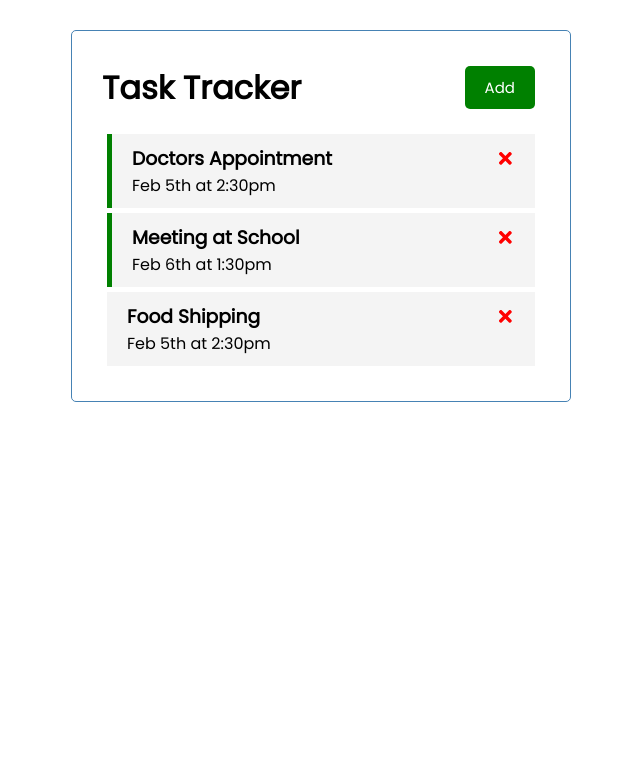
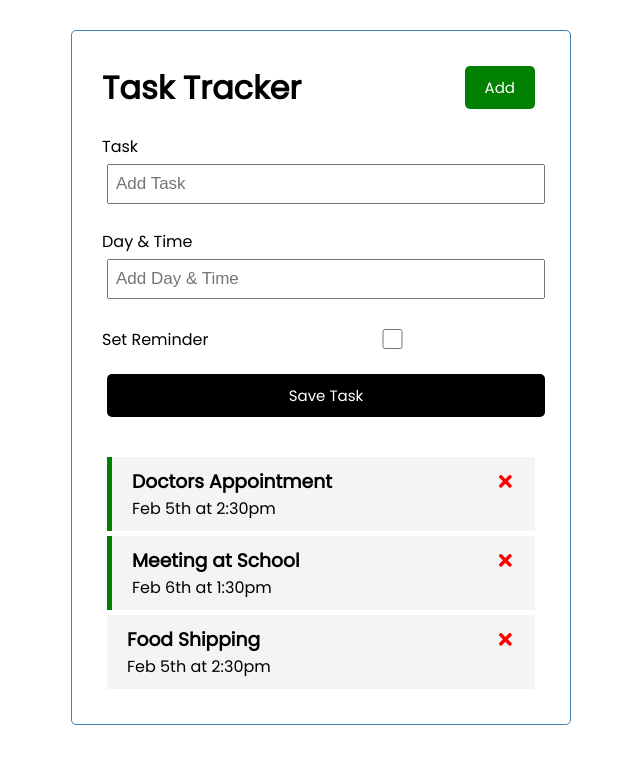
Before and after one commit to gbejula/task-tracker, a React (Create React App) app: page / in a window 1280 px wide. Shown: the top 764 px of the page, without its empty margins (319-959 px from the left). Built offline with nearby package versions, Linux system fonts and the light colour scheme.

Commit message:
added functionality for adding a task

```diff
--- a/src/App.js
+++ b/src/App.js
@@ -1,6 +1,7 @@
 import { useState } from 'react';
 import Header from './components/Header';
 import Tasks from './components/Tasks';
+import AddTask from './components/AddTask';
 
 function App() {
   const [tasks, setTasks] = useState([
@@ -24,6 +25,14 @@
     },
   ]);
 
+  // add Task
+  const addTask = task => {
+    const id = Math.floor(Math.random() * 10000) + 1;
+
+    const newTask = { id, ...task };
+    setTasks([...tasks, newTask]);
+  };
+
   // Delete Task
   const deleteTask = id => {
     setTasks(tasks.filter(task => task.id !== id));
@@ -41,6 +50,7 @@
   return (
     <div className='container'>
       <Header />
+      <AddTask onAdd={addTask} />
       {tasks.length > 0 ? (
         <Tasks tasks={tasks} onDelete={deleteTask} onToggle={toggleReminder} />
       ) : (
--- /dev/null
+++ b/src/components/AddTask.js
@@ -0,0 +1,58 @@
+import { useState } from 'react';
+
+const AddTask = ({ onAdd }) => {
+  const [text, setText] = useState('');
+  const [day, setDay] = useState('');
+  const [reminder, setReminder] = useState(false);
+
+  const onSubmit = e => {
+    e.preventDefault();
+
+    if (!text) {
+      alert('Please add a task');
+      return;
+    }
+
+    onAdd({ text, day, reminder });
+
+    setText('');
+    setDay('');
+    setReminder(false);
+  };
+
+  return (
+    <form className='add-form' onSubmit={onSubmit}>
+      <div className='form-control'>
+        <label>Task</label>
+        <input
+          type='text'
+          placeholder='Add Task'
+          value={text}
+          onChange={e => setText(e.target.value)}
+        />
+      </div>
+      <div className='form-control'>
+        <label>Day & Time</label>
+        <input
+          type='text'
+          placeholder='Add Day & Time'
+          value={day}
+          onChange={e => setDay(e.target.value)}
+        />
+      </div>
+      <div className='form-control form-control-check'>
+        <label>Set Reminder</label>
+        <input
+          type='checkbox'
+          checked={reminder}
+          value={reminder}
+          onChange={e => setReminder(e.currentTarget.checked)}
+        />
+      </div>
+
+      <input type='submit' value='Save Task' className='btn btn-block' />
+    </form>
+  );
+};
+
+export default AddTask;
```
